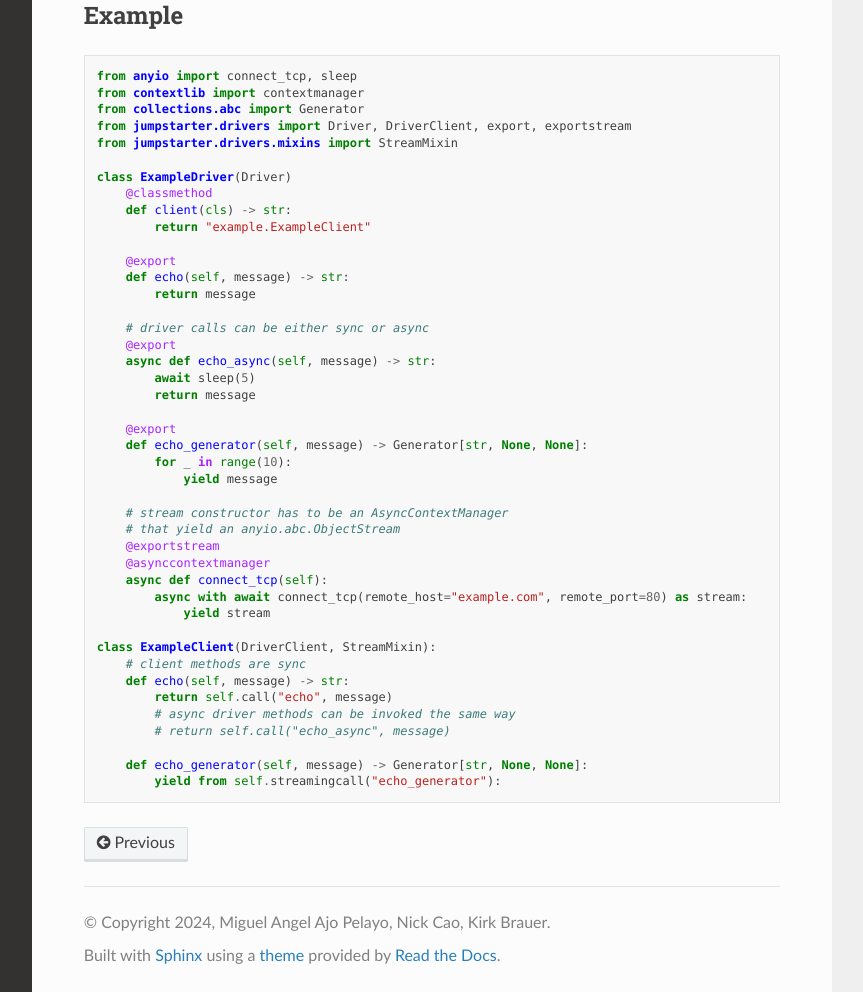
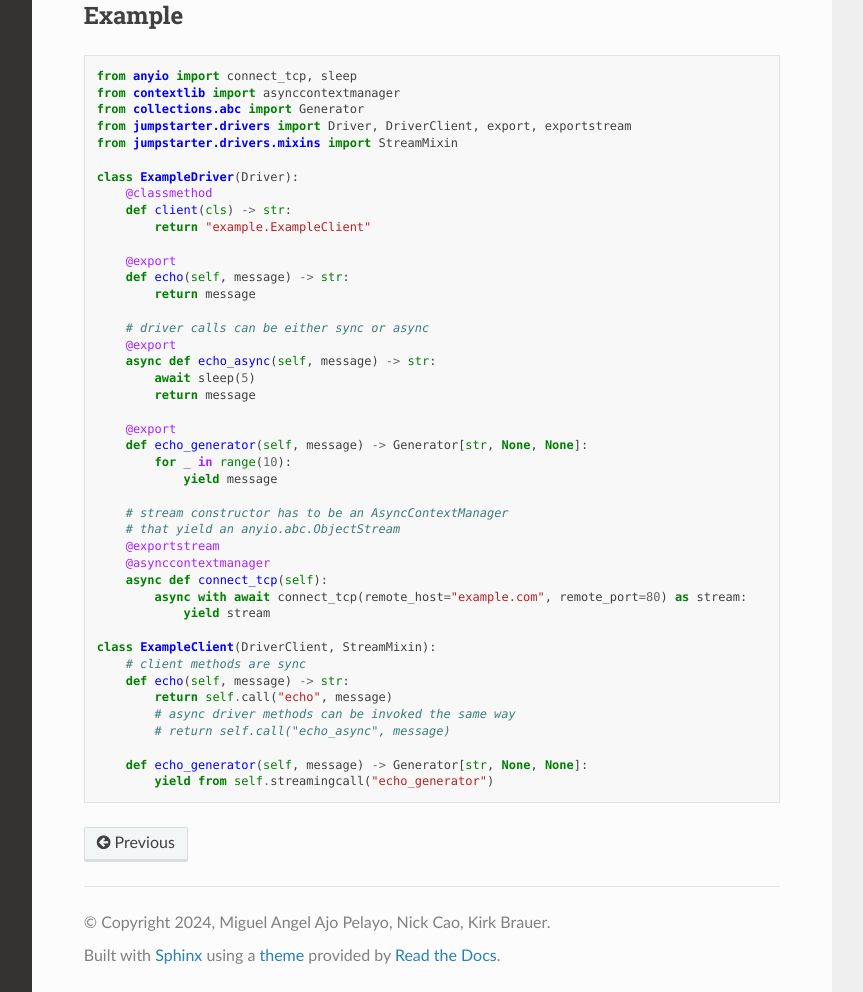
Before and after one commit to rhadp-example-repos/jumpstarter, a Sphinx documentation site: the page built from docs/source/reference.md, in a window 1280 px wide and 1400 px high, scrolled down 535 px. Shown: the part 408-1400 px from the top of the window, without its empty margins (268-1131 px from the left). Built offline with Sphinx 7.4.7 and the Read the Docs theme 2.0.0, drawn with Linux system fonts in a browser that asks for light colours.

````diff
--- a/docs/source/reference.md
+++ b/docs/source/reference.md
@@ -21,14 +21,14 @@
 ```
 
 ## Example
-```python
+```{testcode}
 from anyio import connect_tcp, sleep
-from contextlib import contextmanager
+from contextlib import asynccontextmanager
 from collections.abc import Generator
 from jumpstarter.drivers import Driver, DriverClient, export, exportstream
 from jumpstarter.drivers.mixins import StreamMixin
 
-class ExampleDriver(Driver)
+class ExampleDriver(Driver):
     @classmethod
     def client(cls) -> str:
         return "example.ExampleClient"
@@ -64,5 +64,5 @@ class ExampleClient(DriverClient, StreamMixin):
         # return self.call("echo_async", message)
 
     def echo_generator(self, message) -> Generator[str, None, None]:
-        yield from self.streamingcall("echo_generator"):
+        yield from self.streamingcall("echo_generator")
 ```
````
